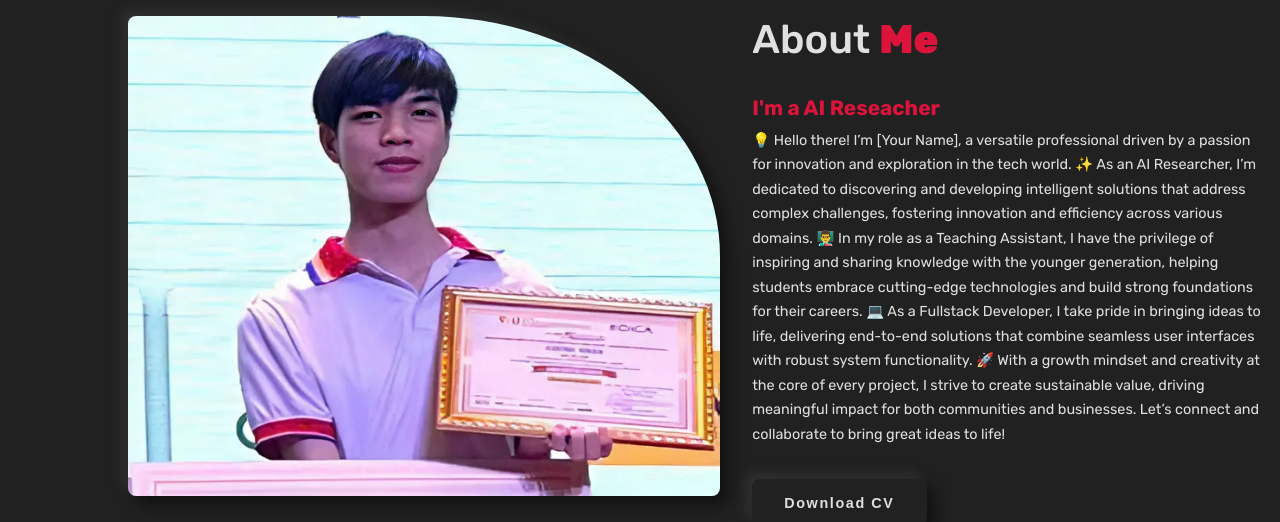
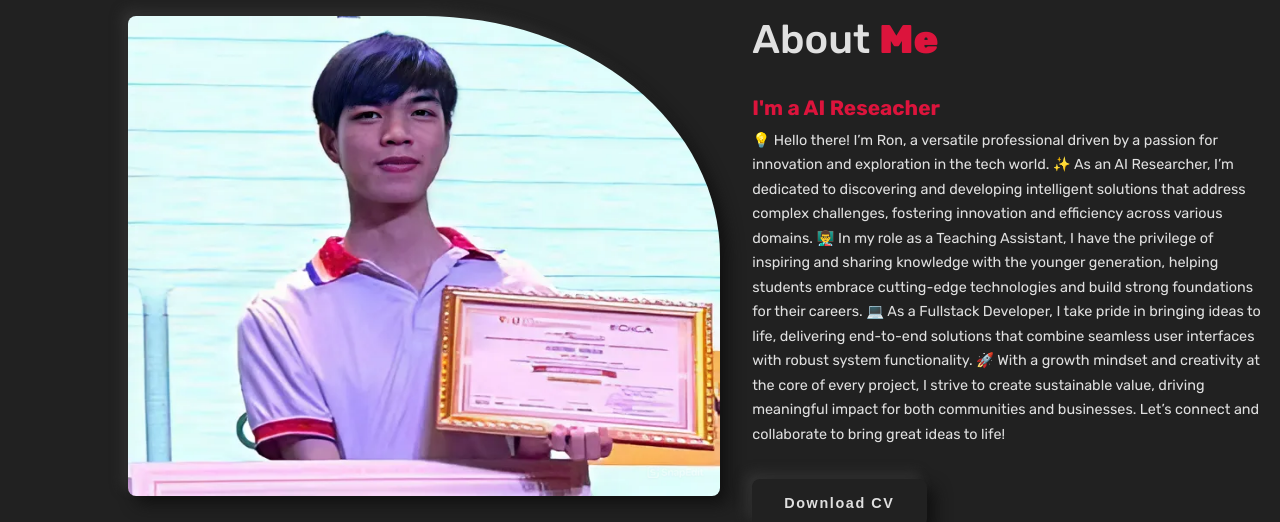
Before and after one commit to TonThatRon/TonThatRon.github.io, a plain HTML site: page index.html in a window 1280 px wide. Shown: the part 1340-1862 px from the top of the page. Drawn offline with nearby package versions, Linux system fonts and the light colour scheme.

Commit message:
update text

```diff
--- a/index.html
+++ b/index.html
@@ -85,7 +85,7 @@
             I'm a AI Reseacher
           </h3>
           <p>
-            💡 Hello there! I’m [Your Name], a versatile professional driven by a passion for innovation and exploration in the tech world.
+            💡 Hello there! I’m Ron, a versatile professional driven by a passion for innovation and exploration in the tech world.
 
 ✨ As an AI Researcher, I’m dedicated to discovering and developing intelligent solutions that address complex challenges, fostering innovation and efficiency across various domains.
 
```
